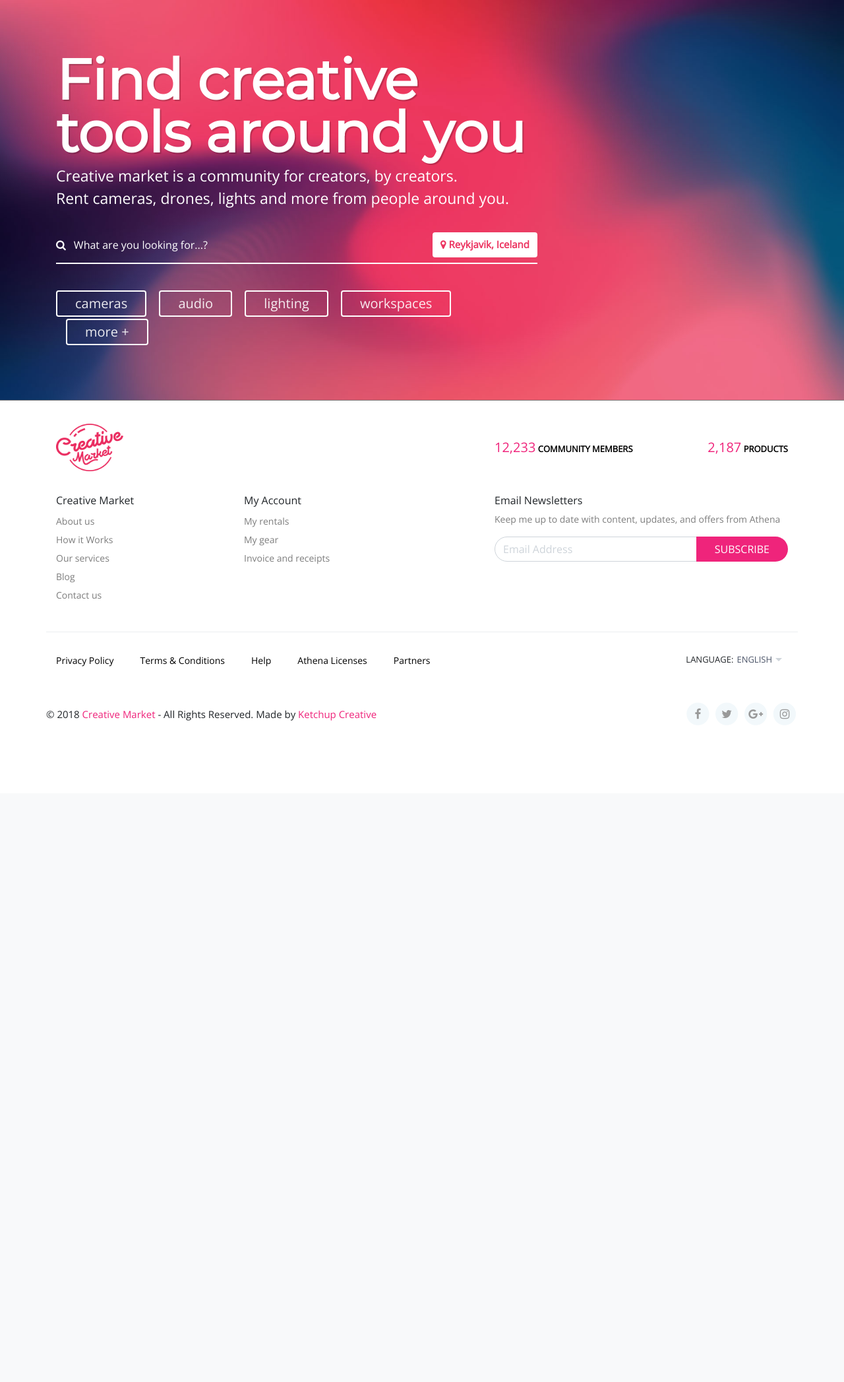
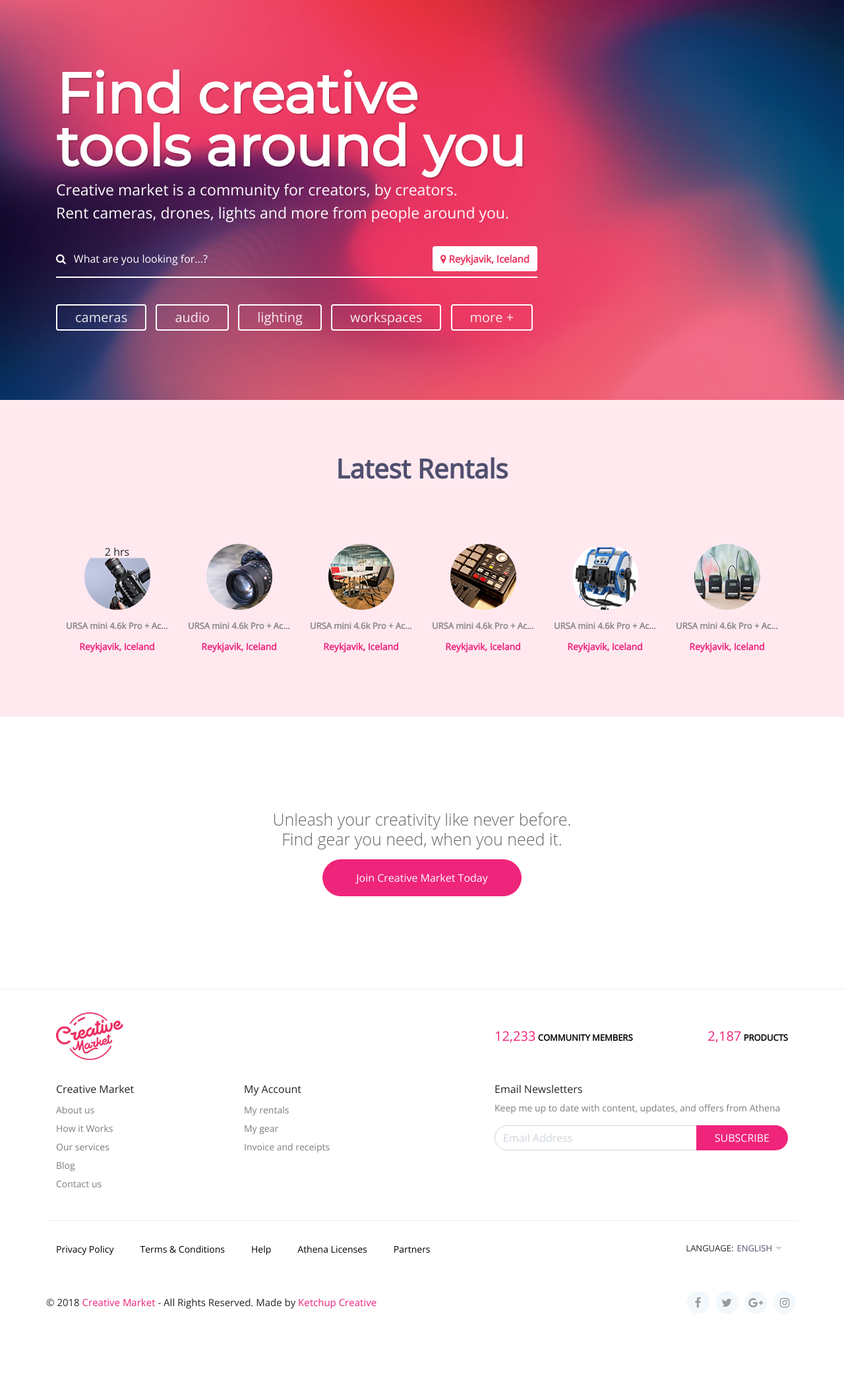
Before and after one commit to itsKros/creativemarket, a PHP site: page / in a window 1280 px wide. Shown: the part 56-2150 px from the top of the page at 66% size. Before the commit the page ends 1148 px from the top, so only its background shows below. Run offline with PHP 8.4, Linux system fonts and the light colour scheme; some libraries are stand-ins or nearby versions.

Commit message:
Newsletter Section & Latest Rental Partials

```diff
--- a/assets/css/style.css
+++ b/assets/css/style.css
@@ -1,6 +1,6 @@
 @import url('https://fonts.googleapis.com/css?family=Montserrat|Open+Sans');
 
-
+/*=========Hero Section=========*/
 body{font-family: 'Open Sans';}
 #heroSec{background: url("../imgs/herobg.jpg");background-size: cover;display: flex;align-items: center;}
 #heroSec .content h1{color:#fff;font-family: 'Montserrat';font-weight: 600;text-shadow: 2px 2px 1px rgba(0,0,0,0.2);font-size: 85px;    line-height: 80px;}
@@ -14,28 +14,100 @@
 #heroSec .content .form .searchbtn{background: #ffffff;color: #ec3561;font-weight: 600;font-size: 15px;border: 0;}
 #heroSec .content .form .searchbtn i{color:#ec3561;}
 #heroSec .content .form .searchbtn i:before{top: 0px}
-#heroSec .herobutton {display: inline-block;-webkit-box-sizing: content-box;-moz-box-sizing: content-box;box-sizing: content-box;cursor: pointer;padding: 3px 27px;border: 2px solid rgba(255,255,255,1);-webkit-border-radius: 4px;border-radius: 4px;font-size: 20px;margin-bottom: 3px;font-weight: 300;margin-left: 15px;color: rgba(255,255,255,0.9);-o-text-overflow: clip;text-overflow: clip;background: rgba(1,153,217,0);-webkit-transition: all 300ms cubic-bezier(0.42, 0, 0.58, 1);-moz-transition: all 300ms cubic-bezier(0.42, 0, 0.58, 1);-o-transition: all 300ms cubic-bezier(0.42, 0, 0.58, 1);transition: all 300ms cubic-bezier(0.42, 0, 0.58, 1);}
+#heroSec .herobutton {display: inline-block;-webkit-box-sizing: content-box;-moz-box-sizing: content-box;box-sizing: content-box;cursor: pointer;padding: 3px 27px;border: 2px solid rgba(255,255,255,1);-webkit-border-radius: 4px;border-radius: 4px;font-size: 20px;margin-bottom: 3px;font-weight: 300;margin-left: 10px;color: rgba(255,255,255,0.9);-o-text-overflow: clip;text-overflow: clip;background: rgba(1,153,217,0);-webkit-transition: all 300ms cubic-bezier(0.42, 0, 0.58, 1);-moz-transition: all 300ms cubic-bezier(0.42, 0, 0.58, 1);-o-transition: all 300ms cubic-bezier(0.42, 0, 0.58, 1);transition: all 300ms cubic-bezier(0.42, 0, 0.58, 1);}
 #heroSec .herobutton:first-child{margin-left:0px;}
 #heroSec .herobutton:hover{background: #fff;text-decoration: none;color:#000;}
 @media only screen and (max-width:767px){
   #heroSec {display: block;padding: 55px 0;height: 508px !important;}
   #heroSec .herobutton, #heroSec .herobutton:first-child {margin-left:3px;padding: 3px 20px;}
-
-  #heroSec .content h1 {
-    font-size: 40px;
-    line-height: 45px;
-  }
-  #heroSec .content p {
-    font-size: 15px;
-  }
-  #heroSec .btn-grp {
-    display: flex;
-    flex-wrap: wrap;
-  }
+  #heroSec .content h1 {font-size: 40px;line-height: 45px;  }
+  #heroSec .content p {font-size: 15px;  }
+  #heroSec .btn-grp {display: flex;flex-wrap: wrap;  }
 }
 
+/*=========Latest Rental Section=========*/
+#latestRentalSec {
+  background: #ffe9ef;
+  padding: 80px 0;
+  text-align: center;
+}
 
-#footerSec{padding:0px 0px 80px;border-top:1px solid #7d7d7d;}
+#latestRentalSec h2 {
+  color: #4f4f6f;
+  font-size: 40px;
+  font-weight: 600;
+  margin-bottom: 90px;
+}
+#latestRentalSec .rentwarp{display: flex;    flex-wrap: wrap;}
+#latestRentalSec .rentwarp .rentitem{width: 185px;padding: 0 15px;}
+#latestRentalSec .rentwarp .rentitem .rentimg{border-radius: 50%;overflow: hidden;width: 100px;height: 100px;margin:0 auto;}
+#latestRentalSec .rentwarp .rentitem .rentimg img{display: block;min-width: 100%;min-height: 100%;position: relative;    right: 50%;top: 50%;transform: translate(0%,-50%);}
+#latestRentalSec .rentwarp .rentitem p{}
+#latestRentalSec .rentwarp .rentitem p.title {
+  color: #888;
+  text-overflow: ellipsis;
+  overflow: hidden;
+  width: 100%;
+  white-space: nowrap;
+  margin: 15px 0 10px;
+  font-size: 13px;
+  font-weight: 600;
+}
+#latestRentalSec .rentwarp .rentitem p.location {
+  color: #ef247b;
+  font-size: 14px;
+  font-weight: 600;
+}
+
+@media only screen and (max-width:767px){
+  #latestRentalSec .rentwarp .rentitem {width: 100%;}
+  #latestRentalSec .rentwarp .rentitem p.location {margin-bottom: 35px; }
+  #latestRentalSec h2 {
+    margin-bottom: 65px;
+}
+
+}
+
+/*=========Newsletter Section=========*//*=========Newsletter Section=========*/
+#newsletterSec {text-align: center;  padding: 140px 0;}
+#newsletterSec .content p {font-size: 25px;line-height: 30px;color: #666;font-family: Open Sans Light;}
+#newsletterSec .content .btn {background: #ef247b;border-color: #ef247b;border-radius: 38px;padding: 15px 50px;}
+
+
+
+
+
+
+
+
+
+
+
+
+
+
+
+
+
+
+
+
+
+
+
+
+
+
+
+
+
+
+
+
+
+
+/*=========Footer Section=========*/
+#footerSec{padding:0px 0px 80px;border-top: 1px solid #ebeef0;}
 #footerSec .footer-top {padding: 35px 0;}
 #footerSec .footer-top img{width:16%;}
 #footerSec .footer-top .ft-data {display: flex;align-items: center;}
@@ -50,7 +122,6 @@
 #footerSec .footer-bottom .newsletter .input-group input::placeholder{color: #ced4da;}
 #footerSec .footer-bottom .newsletter .input-group input{border-top-left-radius: 38px;  border-bottom-left-radius: 38px;}
 #footerSec .footer-bottom .newsletter .input-group>.input-group-append>.btn{border-top-right-radius: 38px;  border-bottom-right-radius: 38px;background: #ef247b;color: #fff;border: 0;padding: .375rem 1.75rem;text-transform: uppercase;}
-
 #footerSec .footer-copy {padding: 30px 0;border-top: 1px solid #ebeef0;}
 #footerSec .footer-copy .foot-link-lang{}
 #footerSec .footer-copy ul.footercopylink {list-style: none; padding: 0;}
--- a/index.php
+++ b/index.php
@@ -62,16 +62,78 @@
     </section>
 
     <!-- Latest Rental Section -->
-    <section id="cmStories" class="inGrid">
+    <section id="latestRentalSec" class="inGrid">
       <div class="container">
-        <div class="row"></div>
+        <div class="row">
+          <div class="col-md-12 content">
+            <h2>Latest Rentals</h2>
+            <div class="rentwarp">
+
+              <div class="rentitem">
+                <div class="rentimg">
+                  <span>2 hrs</span>
+                  <img src="assets/imgs/rent-1.png" alt="">
+                </div>
+                <p class="title">URSA mini 4.6k Pro + Ac charger</p>
+                <p class="location">Reykjavik, Iceland</p>
+              </div>
+
+              <div class="rentitem">
+                <div class="rentimg">
+                  <img src="assets/imgs/rent-2.png" alt="">
+                </div>
+                <p class="title">URSA mini 4.6k Pro + Ac charger</p>
+                <p class="location">Reykjavik, Iceland</p>
+              </div>
+
+              <div class="rentitem">
+                <div class="rentimg">
+                  <img src="assets/imgs/rent-3.png" alt="">
+                </div>
+                <p class="title">URSA mini 4.6k Pro + Ac charger</p>
+                <p class="location">Reykjavik, Iceland</p>
+              </div>
+
+              <div class="rentitem">
+                <div class="rentimg">
+                  <img src="assets/imgs/rent-4.png" alt="">
+                </div>
+                <p class="title">URSA mini 4.6k Pro + Ac charger</p>
+                <p class="location">Reykjavik, Iceland</p>
+              </div>
+
+              <div class="rentitem">
+                <div class="rentimg">
+                  <img src="assets/imgs/rent-5.png" alt="" style="transform: translate(40%,-40%);">
+                </div>
+                <p class="title">URSA mini 4.6k Pro + Ac charger</p>
+                <p class="location">Reykjavik, Iceland</p>
+              </div>
+
+              <div class="rentitem">
+                <div class="rentimg">
+                  <img src="assets/imgs/rent-6.png" alt="">
+                </div>
+                <p class="title">URSA mini 4.6k Pro + Ac charger</p>
+                <p class="location">Reykjavik, Iceland</p>
+              </div>
+
+            </div>
+          </div>
+        </div>
       </div>
     </section>
 
     <!-- Subscribe Section -->
     <section id="newsletterSec" class="inGrid">
       <div class="container">
-        <div class="row"></div>
+        <div class="row">
+          <div class="col-md-12 content">
+            <p>Unleash your creativity like never before.<br>
+            Find gear you need, when you need it.</p>
+            <a class="btn btn-primary" href="#">Join Creative Market Today</a>
+          </div>
+        </div>
       </div>
     </section>
 
```
Also changed, not shown: assets/imgs/rent-1.png (added), assets/imgs/rent-2.png (added), assets/imgs/rent-3.png (added), assets/imgs/rent-4.png (added), assets/imgs/rent-5.png (added), assets/imgs/rent-6.png (added).
